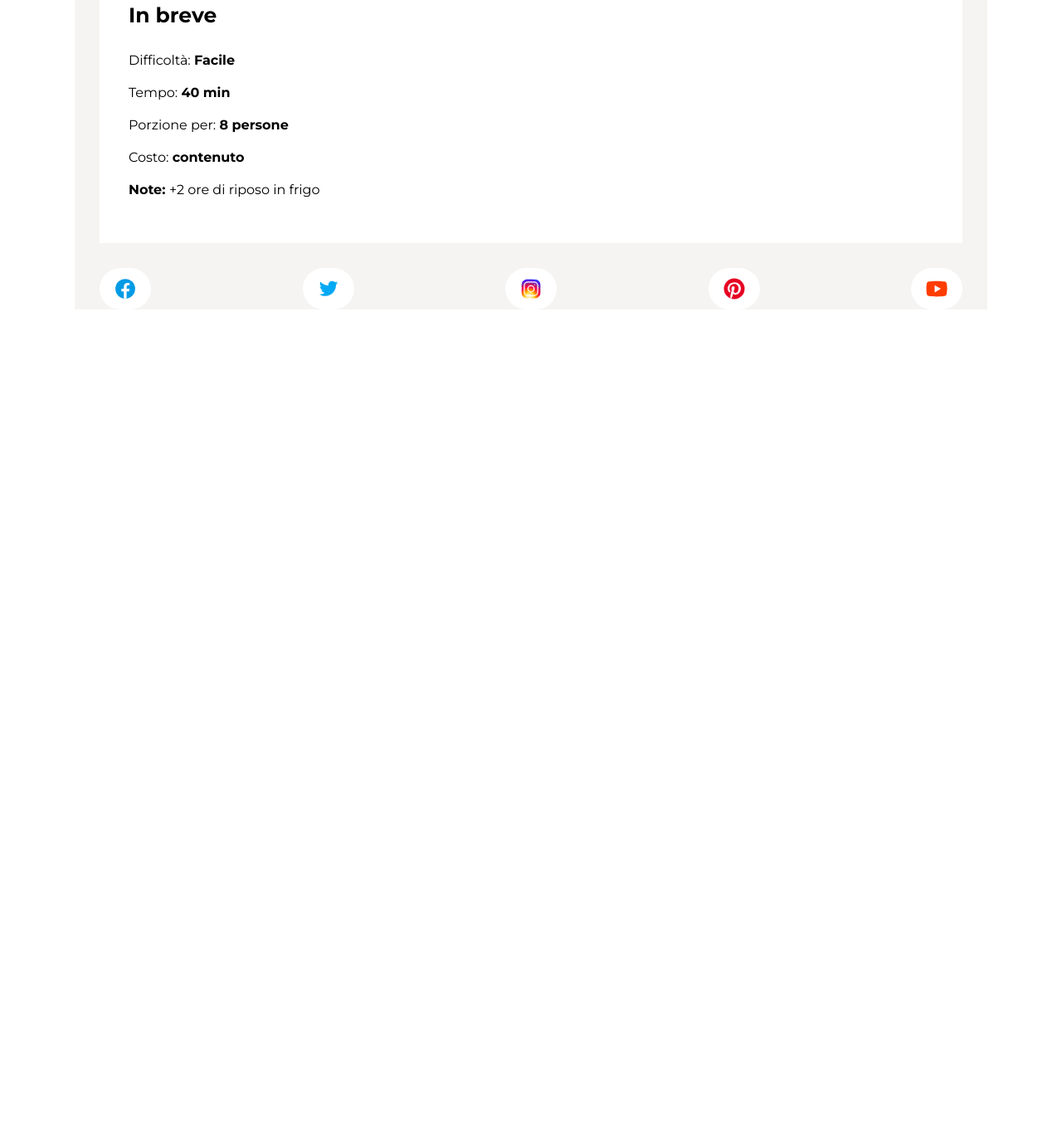
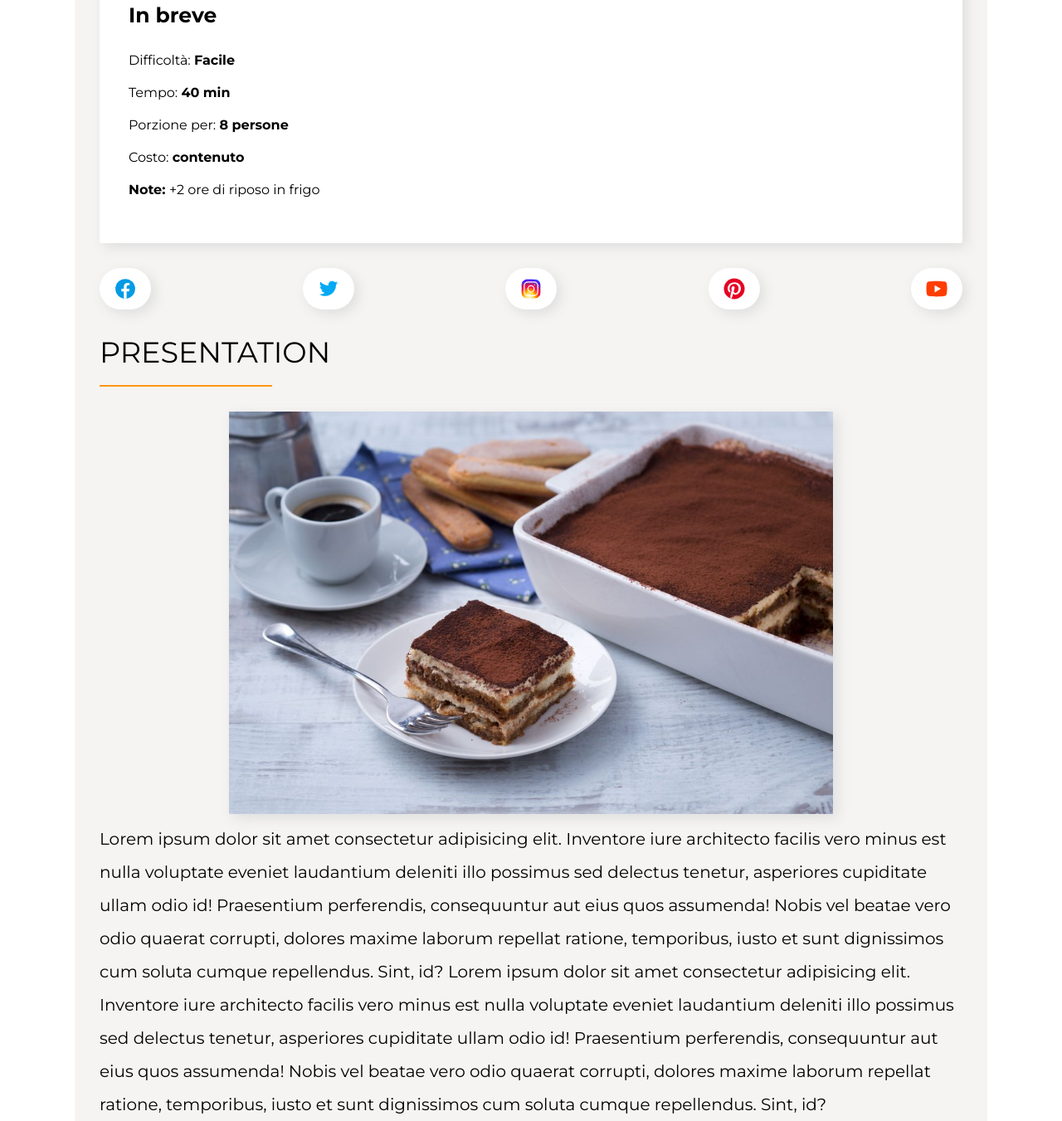
Before and after one commit to davideerusso/htmlcss-responsive-layout, a plain HTML site: page index.html in a window 1280 px wide. Shown: the part 653-2004 px from the top of the page at 83% size. Before the commit the page ends 1056 px from the top, so only its background shows below. Drawn offline with Linux system fonts and the light colour scheme.

Commit message:
paragrafo

```diff
--- a/css/style.css
+++ b/css/style.css
@@ -58,6 +58,7 @@ a {
   font-weight: bold;
   font-size: 55px;
   font-family: Nerko one;
+  text-shadow: 1px 1px 1px #6f6f6f;
 }
 
 /* MAIN */
@@ -85,6 +86,8 @@ a {
   background-color: white;
   padding: 35px;
   margin-top: -5px;
+  box-shadow: 5px 5px 15px #dedede;
+  border-radius: 3px;
 }
 .info {
   display: flex;
@@ -122,4 +125,29 @@ a {
   align-items: center;
   padding: 10px 16px;
   border-radius: 30px;
+  box-shadow: 5px 5px 15px #dedede;
 }
+.paragraph {
+  /* text-align: center; */
+}
+.title-para {
+  font-size: 35px;
+  font-weight: 400;
+}
+.border {
+  height: 20px;
+  width: 20%;
+  border-bottom: 2px solid #ff9514ff;
+  margin-bottom: 30px;
+}
+.paragraph img {
+  max-width: 70%;
+  display: block;
+  margin: auto;
+  margin-bottom: 10px;
+  box-shadow: 5px 5px 15px #dedede;
+}
+.text {
+  font-size: 20px;
+  line-height: 40px;
+}
--- a/index.html
+++ b/index.html
@@ -83,6 +83,32 @@
           <span class="none">YOUTUBE</span>
         </div>
       </section>
+      <section class="banner none">
+        <img src="./img/banner.png" alt="" />
+      </section>
+      <section class="paragraph">
+        <h2 class="title-para">PRESENTATION</h2>
+        <div class="border"></div>
+        <div>
+          <img src="./img/tiramisu.jpg" alt="" />
+          <p class="text">
+            Lorem ipsum dolor sit amet consectetur adipisicing elit. Inventore
+            iure architecto facilis vero minus est nulla voluptate eveniet
+            laudantium deleniti illo possimus sed delectus tenetur, asperiores
+            cupiditate ullam odio id! Praesentium perferendis, consequuntur aut
+            eius quos assumenda! Nobis vel beatae vero odio quaerat corrupti,
+            dolores maxime laborum repellat ratione, temporibus, iusto et sunt
+            dignissimos cum soluta cumque repellendus. Sint, id? Lorem ipsum
+            dolor sit amet consectetur adipisicing elit. Inventore iure
+            architecto facilis vero minus est nulla voluptate eveniet laudantium
+            deleniti illo possimus sed delectus tenetur, asperiores cupiditate
+            ullam odio id! Praesentium perferendis, consequuntur aut eius quos
+            assumenda! Nobis vel beatae vero odio quaerat corrupti, dolores
+            maxime laborum repellat ratione, temporibus, iusto et sunt
+            dignissimos cum soluta cumque repellendus. Sint, id?
+          </p>
+        </div>
+      </section>
     </main>
 
     <footer></footer>
```
